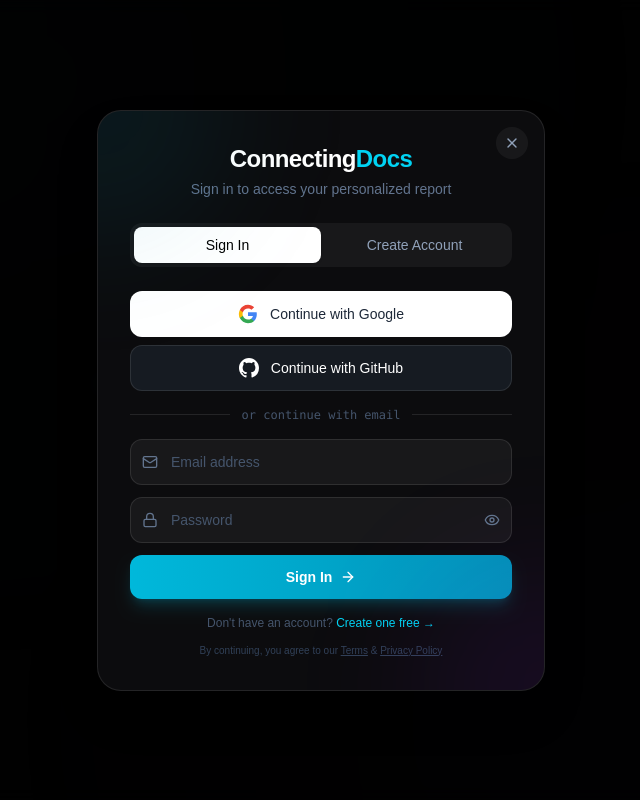
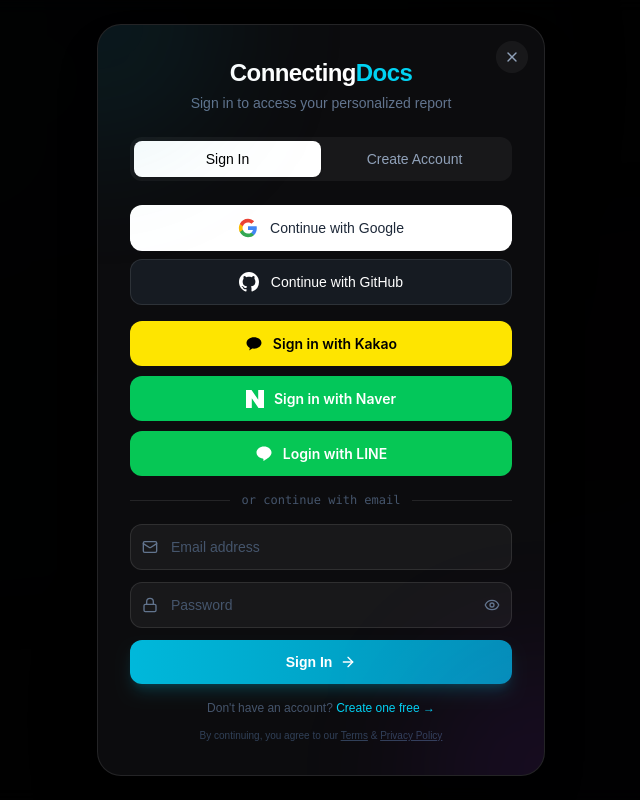
Before and after one commit to narabohan/connecting-docs-web, a Next.js app: page /login in a window 1280 px wide. Shown: the whole page, without its empty margins (319-959 px from the left). Built offline with nearby package versions, Linux system fonts and the light colour scheme; no server answers.

Commit message:
[hotfix] connect SocialLoginButtons to AuthModal

```diff
--- a/src/components/auth/AuthModal.tsx
+++ b/src/components/auth/AuthModal.tsx
@@ -2,6 +2,7 @@
 import { X, Loader2, Mail, Eye, EyeOff, ArrowRight, User, Lock, Check } from 'lucide-react';
 import { useAuth } from '@/context/AuthContext';
 import { motion, AnimatePresence } from 'framer-motion';
+import { SocialLoginButtons } from '@/components/auth/SocialLoginButtons';
 
 type Tab = 'signin' | 'signup';
 
@@ -167,6 +168,14 @@
                                 </button>
                             </div>
 
+                            {/* ── Kakao / Naver / Line (Asia Social) ── */}
+                            <div className="mb-4">
+                                <SocialLoginButtons
+                                    returnUrl="/"
+                                    disabled={!!loading}
+                                />
+                            </div>
+
                             {/* ── Divider ── */}
                             <div className="flex items-center gap-3 mb-4">
                                 <div className="flex-1 h-px bg-white/10" />
```
